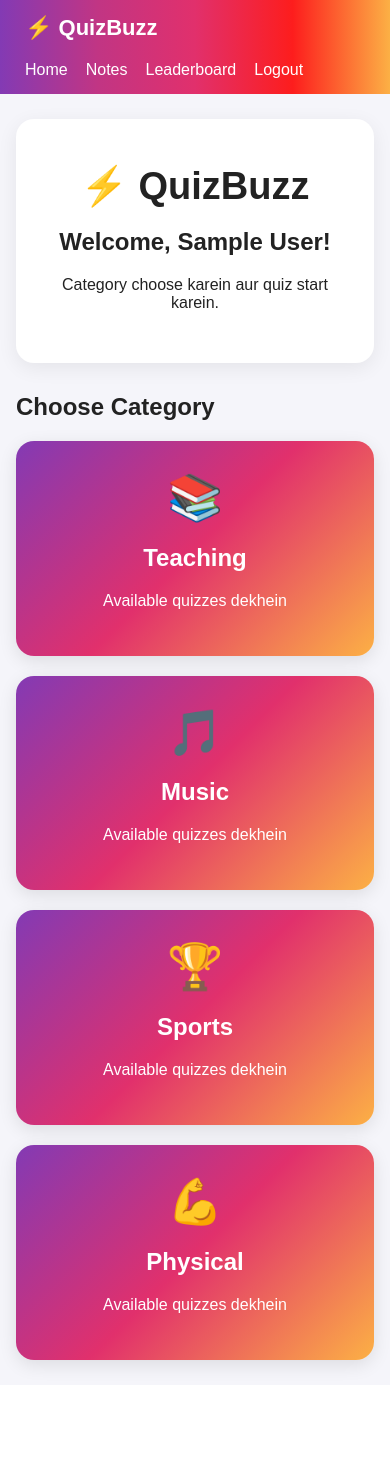
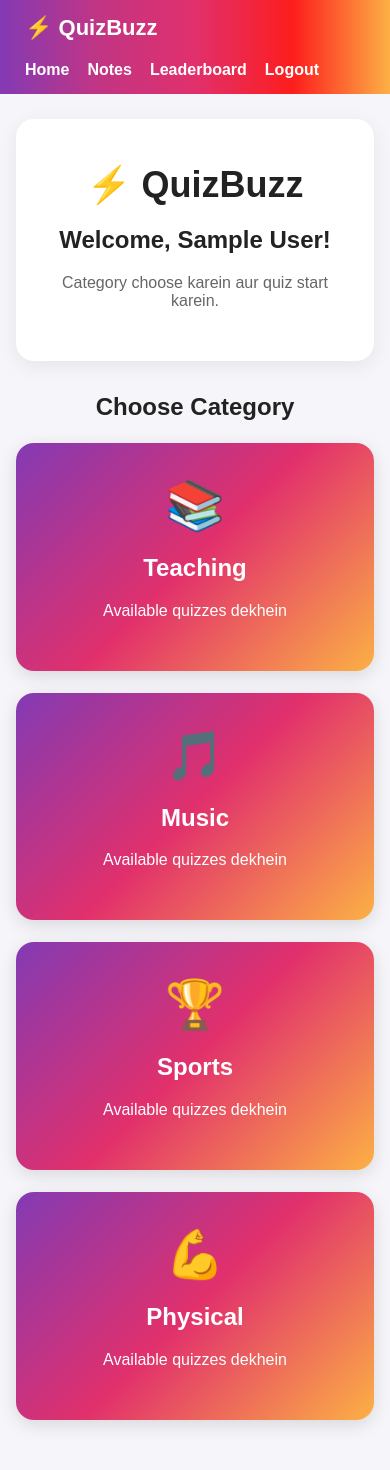
Before and after one commit to banksprince760/Quizbuzz, a Flask app: page / in a window 390 px wide. Before the commit the page ends 1376 px from the top, so only its background shows below. Run offline with Flask 3, Linux system fonts and the light colour scheme; the visitor is signed in with stand-in values (Sample User, id 1).

Commit message:
Update style.css

```diff
--- a/static/style.css
+++ b/static/style.css
@@ -18,8 +21,6 @@ body {
         #fd1d1d,
         #fcb045
     );
-
-    color: white;
 
     padding: 15px 25px;
 
@@ -43,55 +46,62 @@ body {
     flex-wrap: wrap;
 }
 
-.navbar a {
+.navbar nav a {
     color: white;
     text-decoration: none;
+    font-weight: bold;
 }
 
+
+/* MAIN */
+
 .container {
-    max-width: 1050px;
+    max-width: 1100px;
     margin: auto;
-    padding: 25px 16px;
+    padding: 25px 16px 50px;
 }
+
+
+/* HERO */
 
 .hero {
     background: white;
     padding: 35px;
     border-radius: 18px;
     text-align: center;
-    box-shadow: 0 5px 20px rgba(0,0,0,.07);
+
+    box-shadow:
+        0 5px 20px
+        rgba(0, 0, 0, 0.07);
 }
 
 .hero h1 {
-    font-size: 48px;
+    font-size: 44px;
     margin: 10px 0;
 }
 
-.eyebrow {
-    color: #833ab4;
-    font-weight: bold;
-    letter-spacing: 2px;
-}
-
-.subtitle {
-    color: #777;
+.hero p {
+    color: #666;
 }
 
 .section-title {
-    margin-top: 30px;
+    margin-top: 32px;
+    text-align: center;
 }
 
-.category-grid,
-.exam-grid,
-.subject-grid {
+
+/* CATEGORY */
+
+.category-grid {
     display: grid;
     grid-template-columns: repeat(2, 1fr);
-    gap: 20px;
+
+    gap: 22px;
+
+    margin-top: 22px;
 }
 
-.category-card,
-.exam-card,
-.subject-card {
+.category-card {
     background: linear-gradient(
         135deg,
         #833ab4,
@@ -105,70 +115,145 @@ body {
 
     border-radius: 18px;
 
-    padding: 30px;
+    padding: 35px 20px;
 
     text-align: center;
 
-    box-shadow: 0 5px 18px rgba(0,0,0,.1);
+    box-shadow:
+        0 5px 18px
+        rgba(0, 0, 0, 0.12);
 
-    transition: .2s;
+    transition: 0.2s;
 }
 
-.category-card:hover,
-.exam-card:hover {
-    transform: translateY(-4px);
+.category-card:hover {
+    transform: translateY(-5px);
 }
 
-.category-icon,
-.big-icon {
-    font-size: 45px;
-    margin-bottom: 15px;
+.category-icon {
+    font-size: 48px;
 }
 
-.category-card span,
-.exam-card span {
-    display: block;
-    margin-top: 15px;
+
+/* EXAMS */
+
+.exam-grid {
+    display: grid;
+
+    grid-template-columns:
+        repeat(2, 1fr);
+
+    gap: 18px;
+
+    margin-top: 25px;
 }
+
+.exam-card {
+    background: white;
+
+    padding: 25px;
+
+    border-radius: 16px;
+
+    text-align: center;
+
+    border-top:
+        5px solid #833ab4;
+
+    box-shadow:
+        0 4px 16px
+        rgba(0, 0, 0, 0.08);
+}
+
+.exam-card p {
+    color: #666;
+}
+
+.start-btn {
+    width: 100%;
+}
+
+.back-area {
+    margin-top: 30px;
+    text-align: center;
+}
+
+
+/* CARD */
 
 .auth-card,
 .quiz-card,
 .result-card,
 .card {
     background: white;
+
     border-radius: 18px;
+
     padding: 30px;
-    box-shadow: 0 5px 20px rgba(0,0,0,.07);
+
+    box-shadow:
+        0 5px 20px
+        rgba(0, 0, 0, 0.07);
 }
 
 .auth-card,
 .quiz-card,
 .result-card {
-    max-width: 600px;
+    max-width: 650px;
+
     margin: 30px auto;
 }
 
+
+/* FORMS */
+
 .auth-card label {
     display: block;
-    margin-top: 12px;
+
+    margin-top: 14px;
+
     font-weight: bold;
 }
 
 input,
-textarea {
+textarea,
+select {
     width: 100%;
+
     padding: 13px;
+
     margin-top: 6px;
-    border: 1px solid #ddd;
+
+    border:
+        1px solid #ddd;
+
     border-radius: 9px;
+
     font-size: 15px;
 }
+
+.auth-bottom {
+    text-align: center;
+
+    margin-top: 22px;
+}
+
+.auth-bottom a {
+    color: #833ab4;
+
+    font-weight: bold;
+}
+
+
+/* BUTTON */
 
 button,
 .btn {
     border: none;
+
     padding: 13px 20px;
-    border-radius: 9px;
+
+    border-radius: 10px;
 
     background: linear-gradient(
         90deg,
@@ -265,86 +397,139 @@ button,
 }
 
 .score-big {
-    font-size: 55px;
+    font-size: 60px;
+
     font-weight: bold;
+
     color: #833ab4;
 }
 
 .percentage {
-    font-size: 25px;
+    font-size: 28px;
+
     color: #e1306c;
+
+    margin-bottom: 25px;
 }
 
-.result-actions {
-    display: flex;
-    justify-content: center;
-    gap: 12px;
-    flex-wrap: wrap;
+.result-stats {
+    display: grid;
+
+    grid-template-columns:
+        repeat(2, 1fr);
+
+    gap: 15px;
 }
 
 .correct-box {
     background: #e9fff4;
-    padding: 25px;
+
+    color: #087f5b;
+
+    padding: 20px;
+
     border-radius: 15px;
-    color: #087f5b;
 }
 
 .wrong-box {
     background: #fff0f0;
-    padding: 25px;
+
+    color: #b42318;
+
+    padding: 20px;
+
     border-radius: 15px;
-    color: #b42318;
+}
+
+.result-actions {
+    margin-top: 25px;
+
+    display: flex;
+
+    justify-content: center;
+
+    gap: 12px;
+
+    flex-wrap: wrap;
+}
+
+
+/* LEADERBOARD */
+
+.table-wrapper {
+    margin-top: 25px;
+
+    overflow-x: auto;
 }
 
 .leaderboard-table {
     width: 100%;
+
     border-collapse: collapse;
 }
 
 .leaderboard-table th,
 .leaderboard-table td {
     padding: 14px;
-    border-bottom: 1px solid #ddd;
+
+    border-bottom:
+        1px solid #ddd;
+
     text-align: left;
 }
 
 .leaderboard-table th {
     background: #833ab4;
+
     color: white;
 }
 
+
+/* NOTES */
+
 .note-card {
     background: white;
+
     padding: 20px;
+
     border-radius: 12px;
-    margin-bottom: 12px;
-    box-shadow: 0 3px 12px rgba(0,0,0,.05);
+
+    margin-top: 15px;
+
+    box-shadow:
+        0 3px 12px
+        rgba(0, 0, 0, 0.05);
 }
 
-.note-card small {
-    display: block;
-    color: #888;
-    margin-top: 5px;
-}
+
+/* MOBILE */
 
 @media (max-width: 700px) {
 
     .navbar {
         flex-direction: column;
+
         align-items: flex-start;
     }
 
     .category-grid,
     .exam-grid,
-    .subject-grid {
+    .result-stats {
         grid-template-columns: 1fr;
     }
 
     .hero h1 {
-        font-size: 38px;
+        font-size: 36px;
     }
 
     .quiz-top {
         flex-direction: column;
+
+        align-items: flex-start;
     }
+
+    .quiz-meta {
+        flex-direction: column;
+    }
+
 }
```
Also changed, not shown: other parts of static/style.css (+81 -29 lines).
